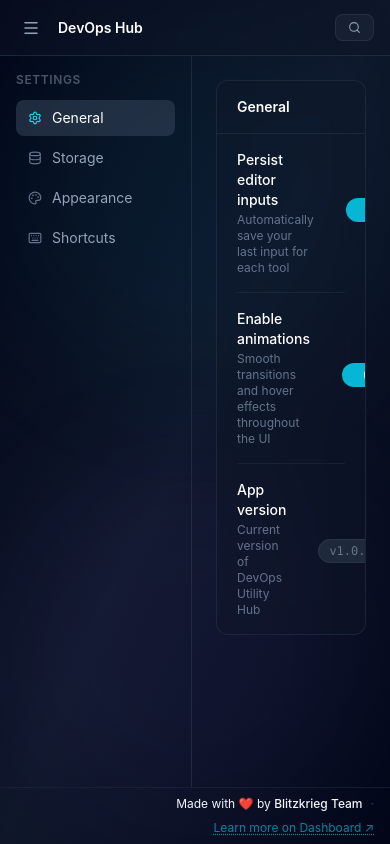
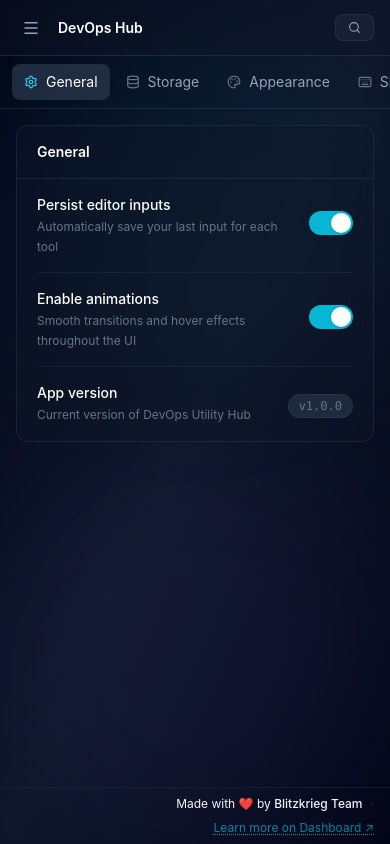
Before and after one commit to haritdheer/Devops-Hub, a React (Vite) app: page /settings in a window 390 px wide. Built offline with nearby package versions, Linux system fonts and the light colour scheme.

Commit message:
settings page func issue and responsiveness

```diff
--- a/src/features/settings/SettingsPage.tsx
+++ b/src/features/settings/SettingsPage.tsx
@@ -19,10 +19,10 @@
 
 function SettingRow({ label, description, children }: SettingRowProps) {
   return (
-    <div className="flex items-center justify-between py-4 border-b border-slate-700/30 last:border-0">
-      <div className="mr-8">
+    <div className="flex items-center justify-between py-4 border-b border-slate-700/30 last:border-0 gap-4">
+      <div className="min-w-0">
         <p className="text-sm font-medium text-white">{label}</p>
-        <p className="text-xs text-slate-500 mt-0.5">{description}</p>
+        <p className="text-xs text-slate-500 mt-0.5 leading-relaxed">{description}</p>
       </div>
       <div className="flex-shrink-0">{children}</div>
     </div>
@@ -83,17 +83,17 @@
   const [activeSection, setActiveSection] = useState('general');
 
   return (
-    <div className="flex h-full">
-      {/* Sidebar nav */}
-      <div className="w-48 border-r border-slate-700/50 p-4 flex-shrink-0">
-        <p className="text-xs font-semibold text-slate-600 uppercase tracking-wider mb-3">Settings</p>
-        <nav className="space-y-1">
+    <div className="flex flex-col md:flex-row h-full">
+      {/* Sidebar nav — horizontal tabs on mobile, vertical sidebar on desktop */}
+      <div className="md:w-48 md:border-r border-b md:border-b-0 border-slate-700/50 md:p-4 flex-shrink-0">
+        <p className="hidden md:block text-xs font-semibold text-slate-600 uppercase tracking-wider mb-3">Settings</p>
+        <nav className="flex md:flex-col md:space-y-1 overflow-x-auto scrollbar-none px-3 md:px-0 py-2 md:py-0 gap-1 md:gap-0">
           {sections.map(({ id, label, icon: Icon }) => (
             <button
               key={id}
               onClick={() => setActiveSection(id)}
               className={clsx(
-                'w-full flex items-center gap-2.5 px-3 py-2 rounded-lg text-sm text-left transition-colors',
+                'flex-shrink-0 flex items-center gap-2 md:gap-2.5 px-3 py-2 rounded-lg text-sm text-left transition-colors whitespace-nowrap',
                 activeSection === id
                   ? 'bg-slate-700/60 text-white'
                   : 'text-slate-400 hover:text-slate-200 hover:bg-slate-800/60'
@@ -107,7 +107,7 @@
       </div>
 
       {/* Content */}
-      <div className="flex-1 overflow-auto p-6 max-w-2xl">
+      <div className="flex-1 overflow-auto p-4 md:p-6 max-w-2xl">
         <motion.div
           key={activeSection}
           initial={{ opacity: 0, x: 8 }}
```
